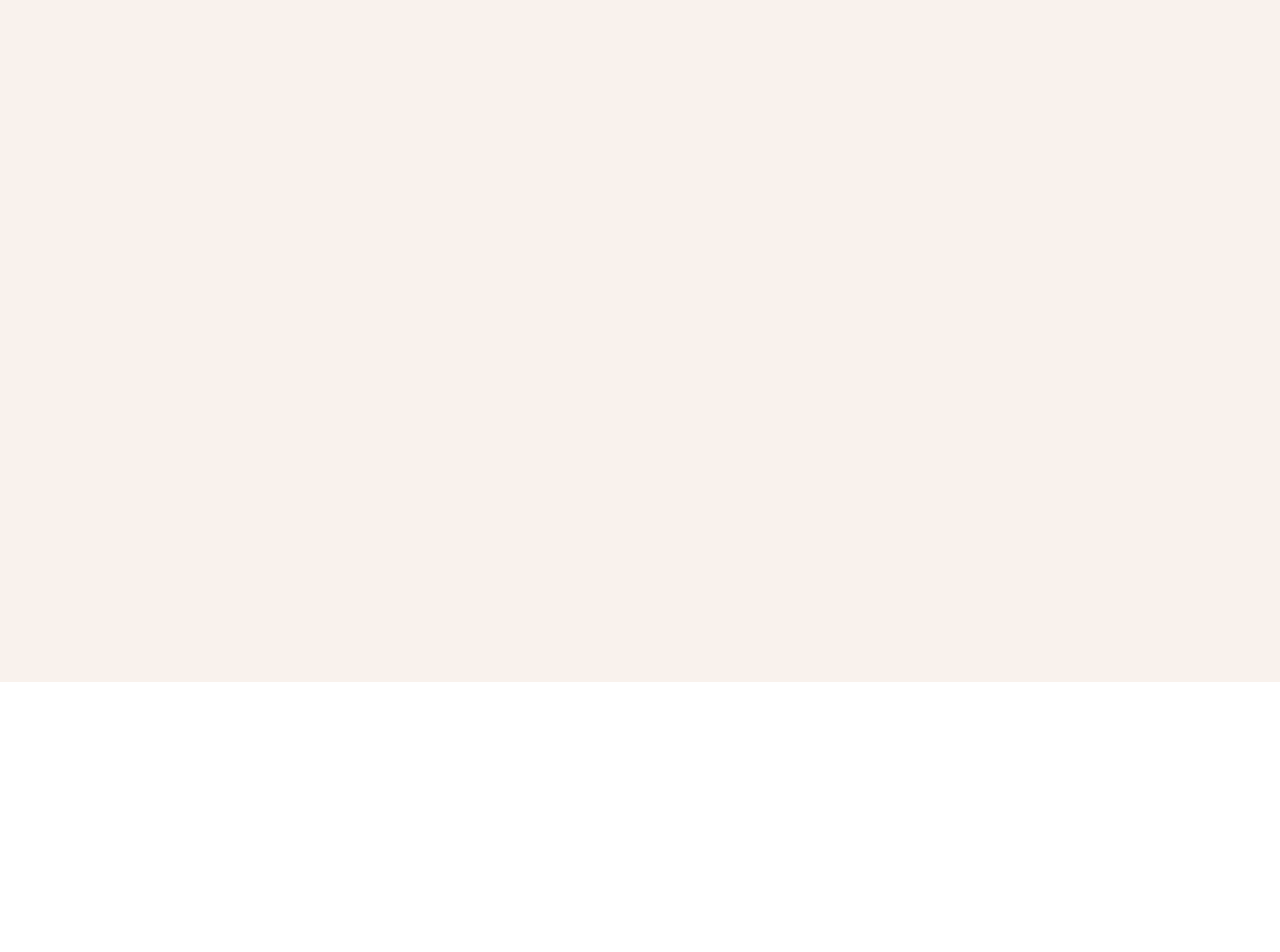
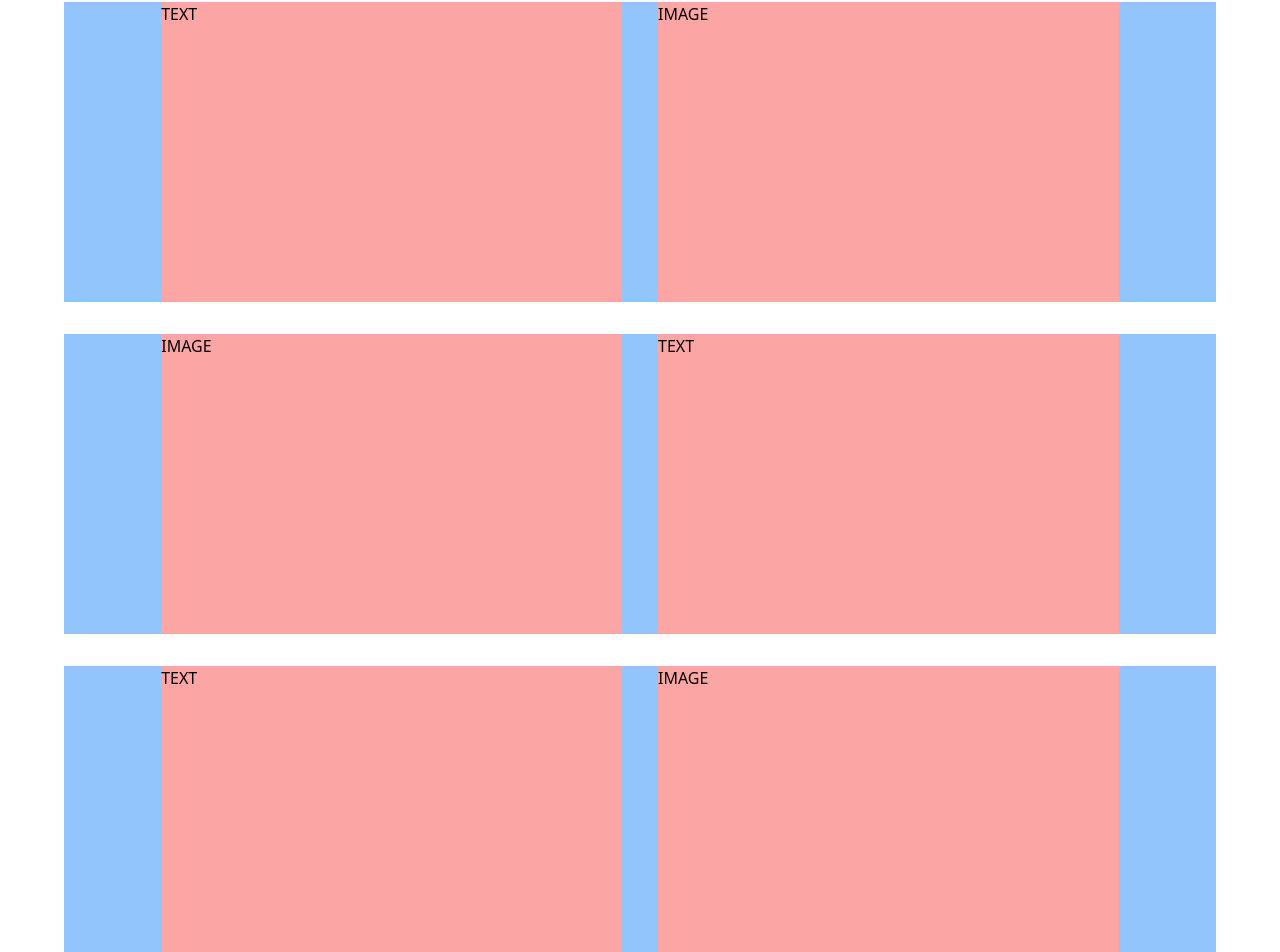
Before and after one commit to MyPropertyPal/my-property-pal-web, a Next.js app: page / in a window 1280 px wide. Shown: the part 198-1150 px from the top of the page. Before the commit the page ends 880 px from the top, so only its background shows below. Built offline with nearby package versions, Linux system fonts and the light colour scheme; no server answers.

Commit message:
Worked on hero layout for non logged in users

```diff
--- a/app/Signup/page.js
+++ b/app/Signup/page.js
@@ -137,7 +137,7 @@ function SignUp() {
         </div>
         <div className="flex items-center justify-center ">
           <button
-            className="bg-blue-500 hover:bg-blue-700 text-white font-bold py-2 px-4 rounded focus:outline-none focus:shadow-outline "
+            className="bg-[#3AB0FF] hover:bg-[#287cb4] text-white font-bold py-2 px-4 rounded focus:outline-none focus:shadow-outline "
             // type="button"
           >
             Sign up
@@ -147,7 +147,7 @@ function SignUp() {
           <p className=" text-sm text-gray-500">Already have an account?</p>
           <Link
             href="/Login"
-            className="inline-block align-baseline font-bold text-sm text-blue-500 hover:text-blue-800"
+            className="inline-block align-baseline font-bold text-sm text-[#3AB0FF] hover:text-[#287cb4]"
           >
             Sign in
           </Link>
--- a/app/page.js
+++ b/app/page.js
@@ -9,7 +9,7 @@ export default function Home() {
   // const auth = getAuth(app);
   // const user = auth.currentUser;
   return (
-    <main className="bg-[#F9F2ED]">
+    <main className=" h-screen">
       {user ? (
         <div className="h-screen flex">
           <p className="text-red-500  overflow-auto ">Welcome {user.email}</p>
@@ -18,7 +18,7 @@ export default function Home() {
         // Hero section
         <div
           // page container
-          className="flex  h-screen
+          className="flex
         "
         >
           <div
@@ -31,6 +31,33 @@ export default function Home() {
             <p className="flex  h-10 mx-auto my-10 text-xl font-thin justify-center">
               Welcome to My Property Pal!
             </p>
+            {/* ABOUT US */}
+            <div className="flex bg-blue-300 h-[300px] my-8 space-x-9 justify-center">
+              {/* LEFT */}
+              <div className="flex w-[40%] bg-red-300 ">TEXT</div>
+              {/* RIGHT */}
+              <div className="flex justify-between  w-[40%] bg-red-300">
+                IMAGE
+              </div>
+            </div>
+            {/* CONTENT SECTION */}
+            <div className="flex bg-blue-300 h-[300px] my-8 space-x-9 justify-center">
+              {/* LEFT */}
+              <div className="flex w-[40%] bg-red-300 ">IMAGE</div>
+              {/* RIGHT */}
+              <div className="flex justify-between  w-[40%] bg-red-300">
+                TEXT
+              </div>
+            </div>
+            {/* EXTRA INFO */}
+            <div className="flex bg-blue-300 h-[300px] my-8 space-x-9 justify-center">
+              {/* LEFT */}
+              <div className="flex w-[40%] bg-red-300 ">TEXT</div>
+              {/* RIGHT */}
+              <div className="flex justify-between  w-[40%] bg-red-300">
+                IMAGE
+              </div>
+            </div>
           </div>
         </div>
       )}
```
